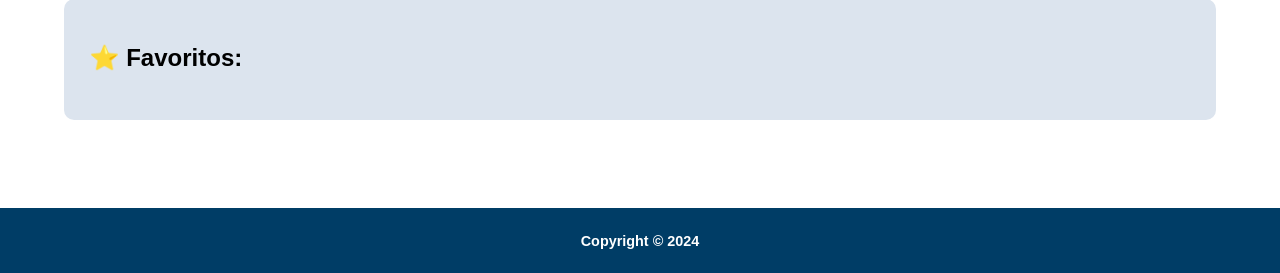
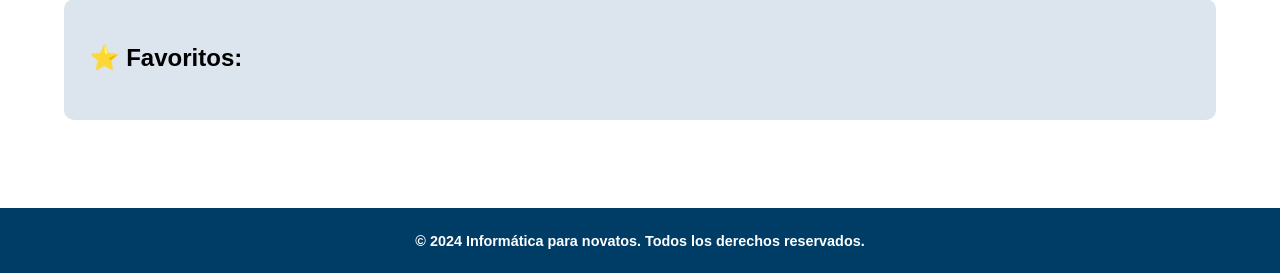
Before and after one commit to Vikolow/IPN, a PHP site: page /perfil.php in a window 1280 px wide. Shown: the part 527-800 px from the top of the page. Run offline with PHP 8.4, Linux system fonts and the light colour scheme; the visitor is signed in with stand-in values (Sample User, id 1); data that the repository does not hold is empty.

Commit message:
perfil.php

```diff
--- a/Proyecto web real/php/perfil.php
+++ b/Proyecto web real/php/perfil.php
@@ -331,7 +331,7 @@
         </div>
     </main>
     <footer>
-        <p class="copyright">Copyright © 2024</p>
+        <p class="copyright">© 2024 Informática para novatos. Todos los derechos reservados.</p>
     </footer>
 </body>
 </html>
```
